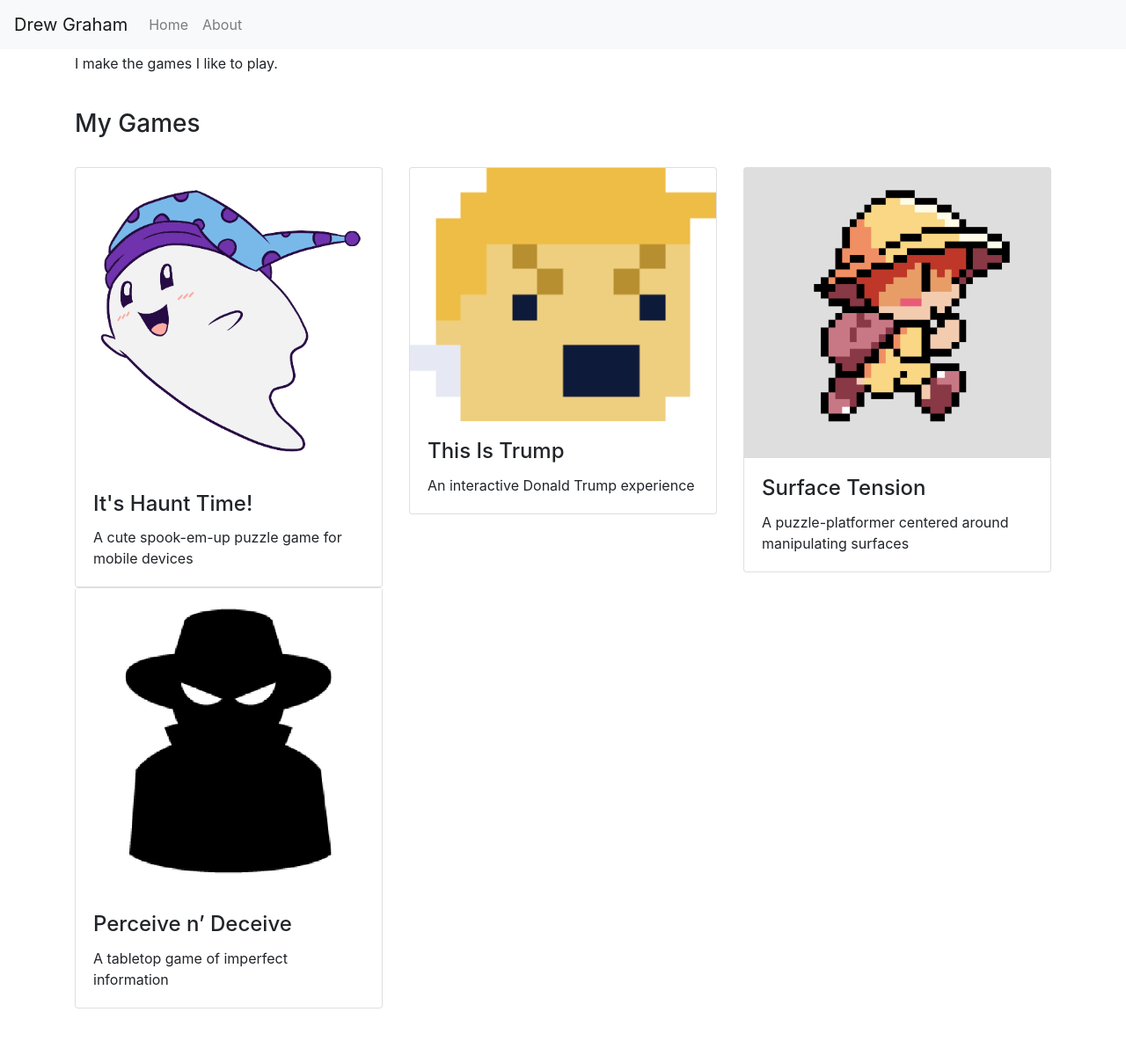
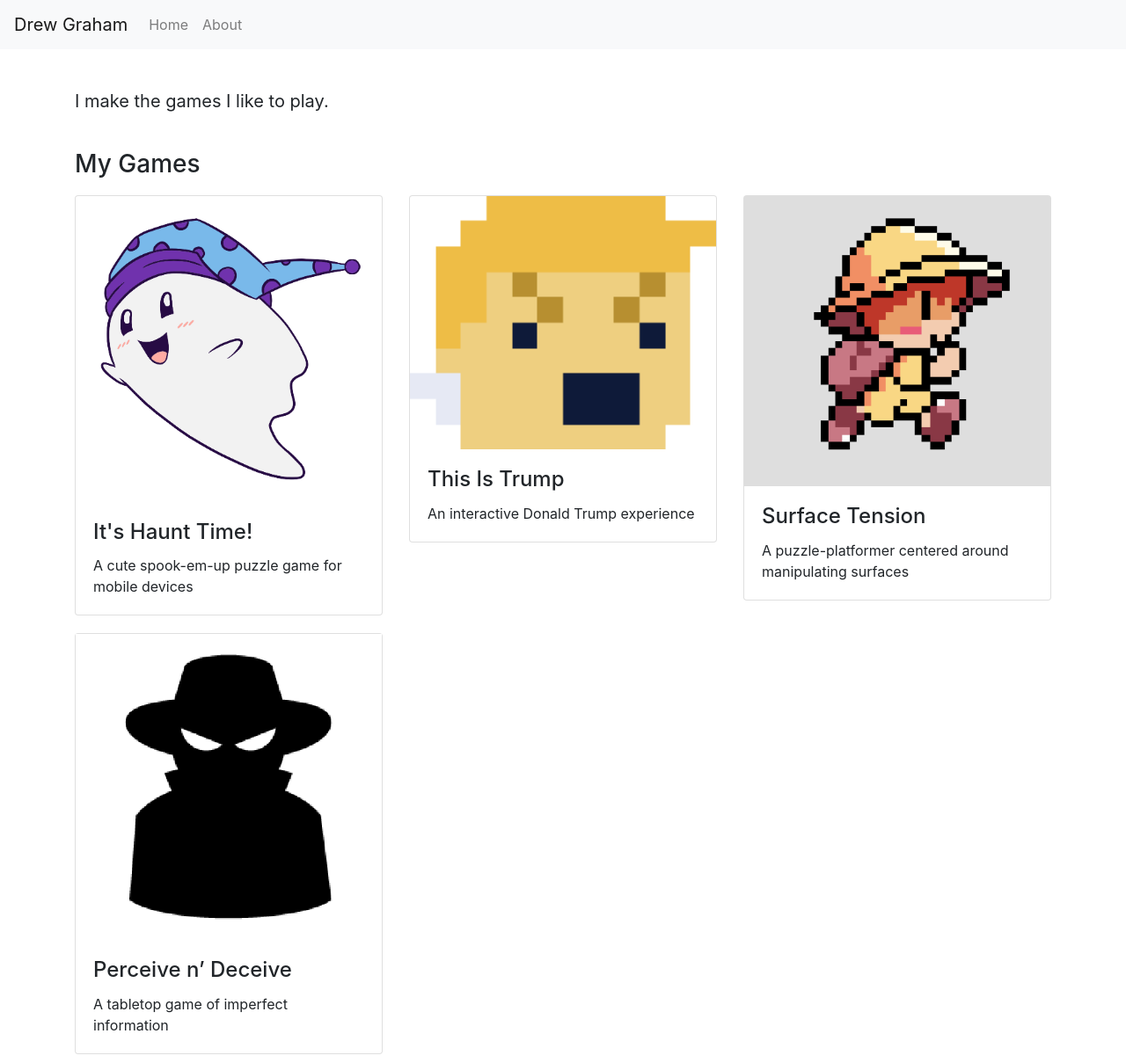
Before and after one commit to dmg9626/dmg9626.github.io, a Jekyll site: the page built from index.md, in a window 1280 px wide and 1209 px high. Shown: the whole window at 88% size. Built offline with Jekyll 4.4.1, drawn with Linux system fonts in a browser that asks for light colours; nearby versions of some CDN libraries; library files that are not in the unit come from our copies.

Commit message:
improved padding on homepage

```diff
--- a/_layouts/games.html
+++ b/_layouts/games.html
@@ -5,13 +5,13 @@
 {{ content }}
 
 <!-- games grid -->
-</br><h3>My Games</h3></br>
+</br><h3>My Games</h3>
 <div>
     <div class="row">
 
         <!-- game cards go here -->
         {% for game in site.data.games %}
-            <div class="col-md-4">
+            <div class="col-md-4" style="margin:10px 0px;">
                 <div class="card">
                     <a href="/games/{{game.id}}.html">
                         <img src="{{game.thumbnail}}" class="img-rounded" style="width:100%">
--- a/index.md
+++ b/index.md
@@ -6,4 +6,6 @@
 ---
 
 
+<p style="font-size:20px; margin-top:40px;">
 I make the games I like to play.
+</p>
```
